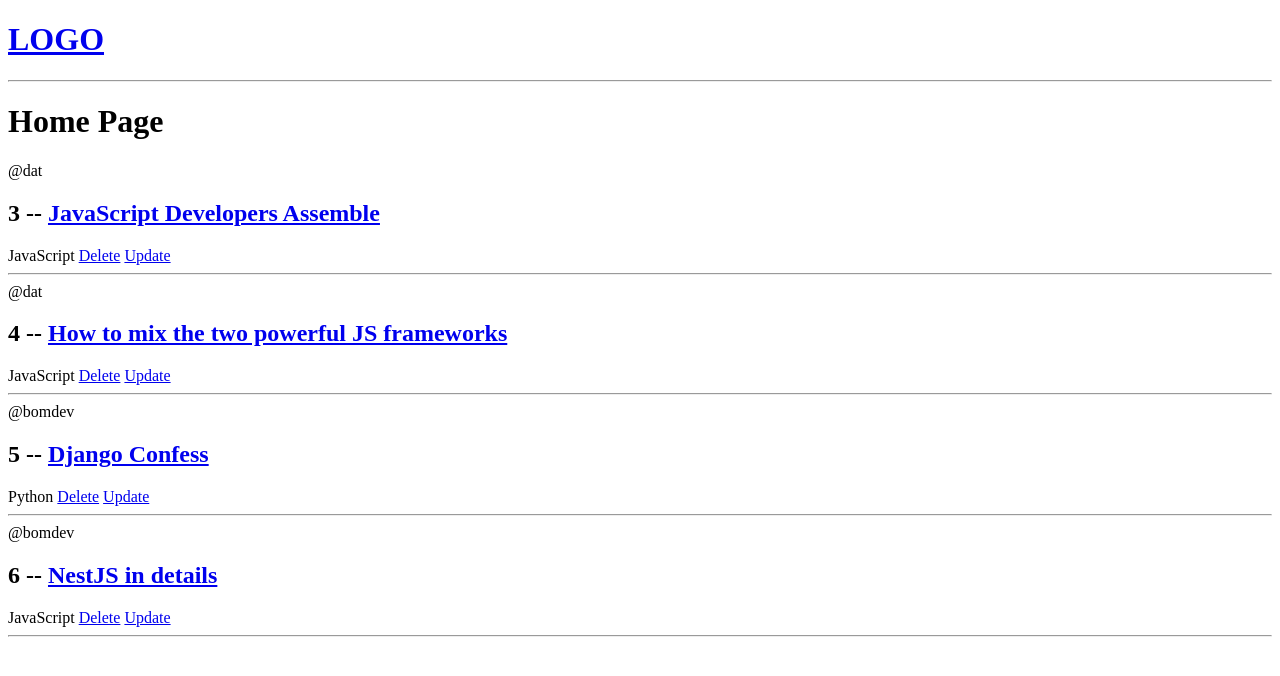
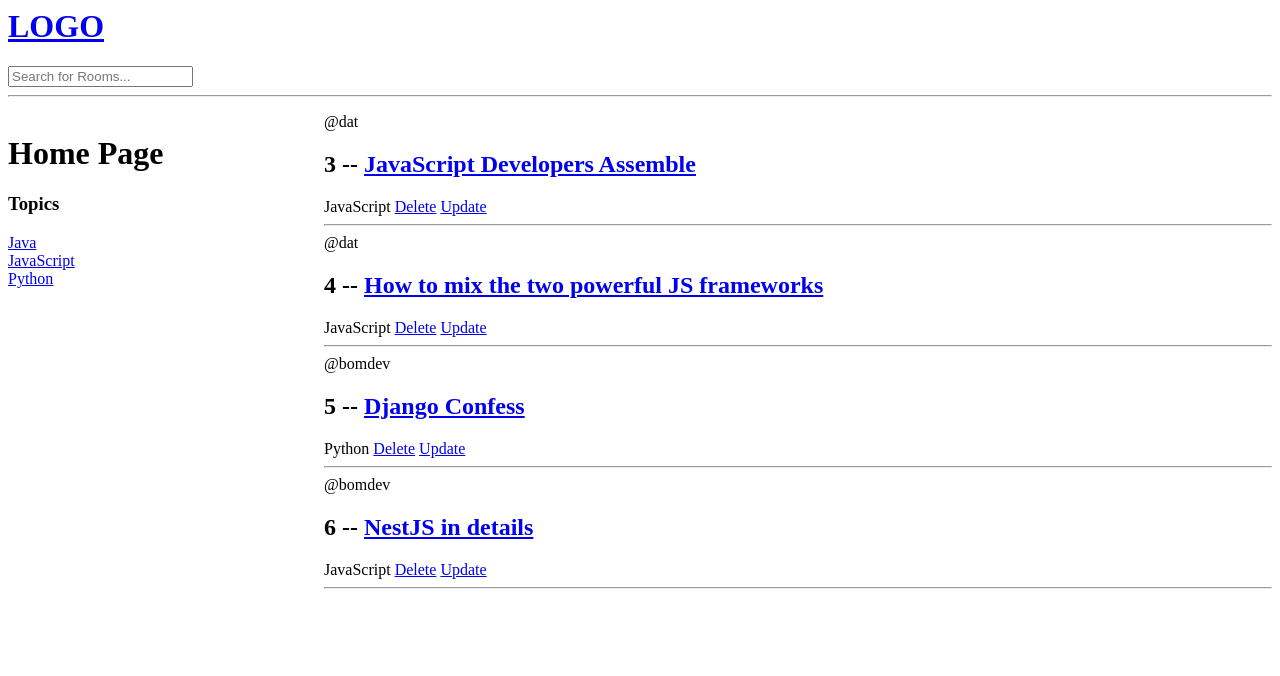
Before and after one commit to datnguyen210/Django-started, a Django app: page / in a window 1280 px wide. Shown: the top 676 px of the page. Run offline with Django 4.2, Linux system fonts and the light colour scheme; data comes from the database, SQL or seed files in the repository; both versions use the stored data as it was after the commit.

Commit message:
Searching feature

```diff
--- a/base/templates/base/home.html
+++ b/base/templates/base/home.html
@@ -1,9 +1,24 @@
-{% extends "main.html" %}
-
-
-{% block content %}
+<style>
+    .container{
+        display: grid;
+        grid-template-columns: 1fr 3fr;
+    }
+</style>
+{% extends "main.html" %} {% block content %}
+<div class="container">
+  <div>
     <h1>Home Page</h1>
-
+    <div>
+      <h3>Topics</h3>
+      {% for topic in topics %}
+      <div>
+          <a href="{% url 'home'%}?q={{topic.name}}">
+              {{topic.name}}
+          </a>
+      </div>
+      {% endfor %}
+    </div>
+  </div>
   <div>
     <div>
       {% for room in rooms %}
@@ -15,10 +30,11 @@
         <span>{{room.topic.name}}</span>
         <a href="{% url 'delete-room' room.id %}">Delete</a>
         <a href="{% url 'update-room' room.id %}">Update</a>
-            <hr/>
+        <hr />
       </div>
 
       {% endfor %}
     </div>
   </div>
+</div>
 {% endblock content %}
--- a/base/views.py
+++ b/base/views.py
@@ -1,11 +1,15 @@
 from django.shortcuts import render, redirect
+from django.db.models import Q
+
 # Create your views here.
-from .models import Room
+from .models import Room, Topic
 from .roomForm import RoomForm
 
 def home(req):
-    rooms = Room.objects.all()
-    context = {"rooms": rooms}
+    q = req.GET.get('q') if req.GET.get('q') != None else ''
+    topics = Topic.objects.all()
+    rooms = Room.objects.filter(Q(topic__name__icontains=q) | Q(host__username__icontains=q)| Q(description__icontains=q))
+    context = {"rooms": rooms, 'topics': topics}
     return render(req, 'base/home.html', context)
 
 
--- a/templates/main.html
+++ b/templates/main.html
@@ -9,7 +9,6 @@
 <body>
     {% include "navbar.html" %}
     {% block content %}
-
     {% endblock %}
 </body>
 </html>
--- a/templates/navbar.html
+++ b/templates/navbar.html
@@ -1,5 +1,9 @@
-<a href="/">
+<div>
+  <a href="/">
     <h1>LOGO</h1>
-</a>
-
-<hr>
+  </a>
+  <form method="GET" action="{% url 'home'%}">
+      <input type="text" name="q" placeholder="Search for Rooms..."  />
+      <hr />
+  </form>
+</div>
```
Also changed, not shown: db.sqlite3. Lines whose indentation alone changed are shown as unchanged.
